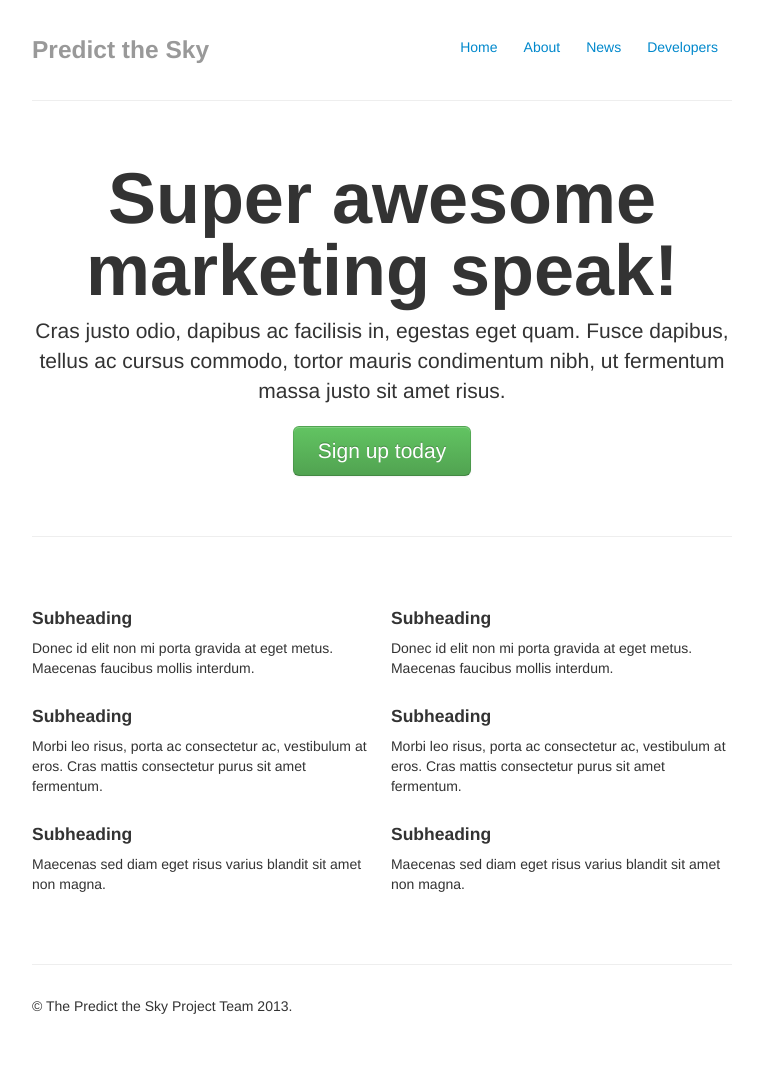
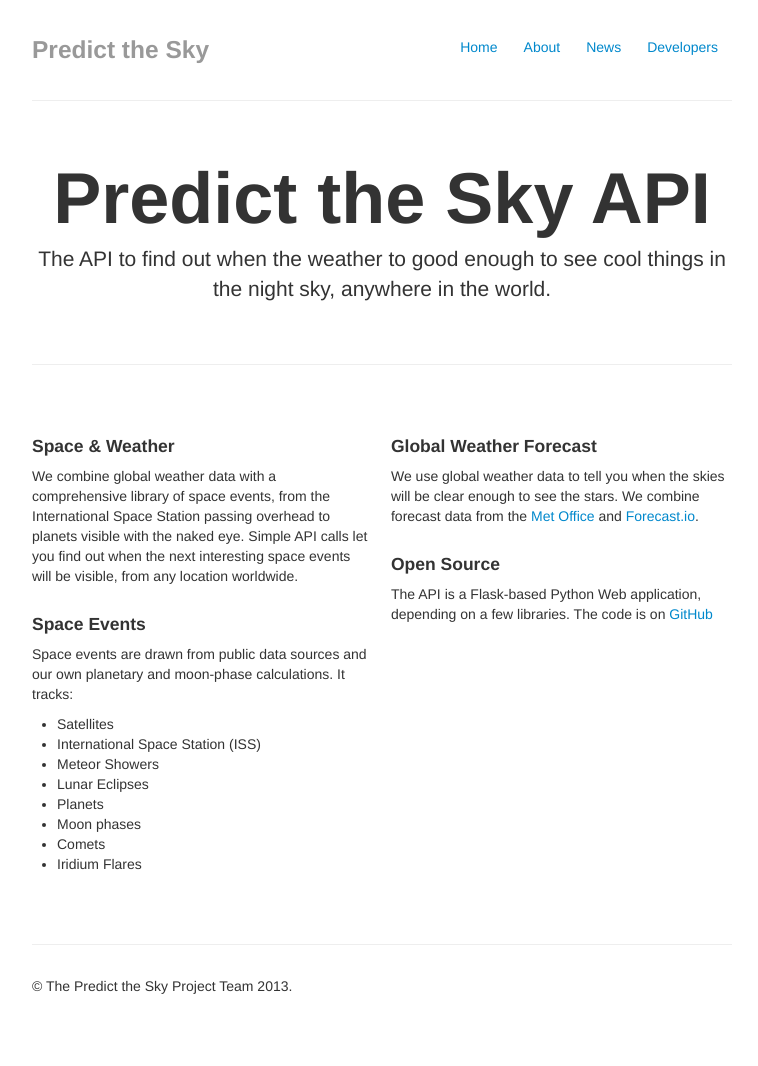
Before and after one commit to PredictTheSky/predictthesky.github.io, a Jekyll site: the page built from index.html, in a window 1280 px wide. Shown: the whole page, without its empty margins (258-1016 px from the left). Built offline with Jekyll 4.4.1, drawn with Linux system fonts in a browser that asks for light colours; Markdown is read by kramdown in place of the engine named in the settings.

Commit message:
Adds the body copy.

```diff
--- a/index.html
+++ b/index.html
@@ -4,33 +4,48 @@ title: Home
 ---
 
       <div class="jumbotron">
-        <h1>Super awesome marketing speak!</h1>
-        <p class="lead">Cras justo odio, dapibus ac facilisis in, egestas eget quam. Fusce dapibus, tellus ac cursus commodo, tortor mauris condimentum nibh, ut fermentum massa justo sit amet risus.</p>
-        <a class="btn btn-large btn-success" href="#">Sign up today</a>
+        <h1>Predict the Sky API</h1>
+        <p class="lead">The API to find out when the weather to good enough to see
+           cool things in the night sky, anywhere in the world.</p>
       </div>
 
       <hr>
 
       <div class="row-fluid marketing">
         <div class="span6">
-          <h4>Subheading</h4>
-          <p>Donec id elit non mi porta gravida at eget metus. Maecenas faucibus mollis interdum.</p>
+          <h4>Space &amp; Weather</h4>
+          <p>We combine global weather data with a comprehensive library of space
+             events, from the International Space Station passing overhead to planets
+             visible with the naked eye. Simple API calls let you find out when the
+             next interesting space events will be visible, from any location
+             worldwide.</p>
 
-          <h4>Subheading</h4>
-          <p>Morbi leo risus, porta ac consectetur ac, vestibulum at eros. Cras mattis consectetur purus sit amet fermentum.</p>
 
-          <h4>Subheading</h4>
-          <p>Maecenas sed diam eget risus varius blandit sit amet non magna.</p>
+          <h4>Space Events</h4>
+          <p>Space events are drawn from public data sources and our own planetary
+             and moon-phase calculations. It tracks:</p>
+          <ul>
+            <li>Satellites</li>
+            <li>International Space Station (ISS)</li>
+            <li>Meteor Showers</li>
+            <li>Lunar Eclipses</li>
+            <li>Planets</li>
+            <li>Moon phases</li>
+            <li>Comets</li>
+            <li>Iridium Flares</li>
+          </ul>
         </div>
 
         <div class="span6">
-          <h4>Subheading</h4>
-          <p>Donec id elit non mi porta gravida at eget metus. Maecenas faucibus mollis interdum.</p>
+          <h4>Global Weather Forecast</h4>
+          <p>We use global weather data to tell you when the skies will be clear
+             enough to see the stars. We combine forecast data from the
+             <a href="http://www.metoffice.gov.uk/datapoint">Met Office</a> and
+             <a href="https://developer.forecast.io/">Forecast.io</a>.</p>
 
-          <h4>Subheading</h4>
-          <p>Morbi leo risus, porta ac consectetur ac, vestibulum at eros. Cras mattis consectetur purus sit amet fermentum.</p>
-
-          <h4>Subheading</h4>
-          <p>Maecenas sed diam eget risus varius blandit sit amet non magna.</p>
+          <h4>Open Source</h4>
+          <p>The API is a Flask-based Python Web application, depending on a few
+             libraries. The code is on <a href="https://github.com/predicthesky">GitHub
+             </a></p>
         </div>
       </div>
```
